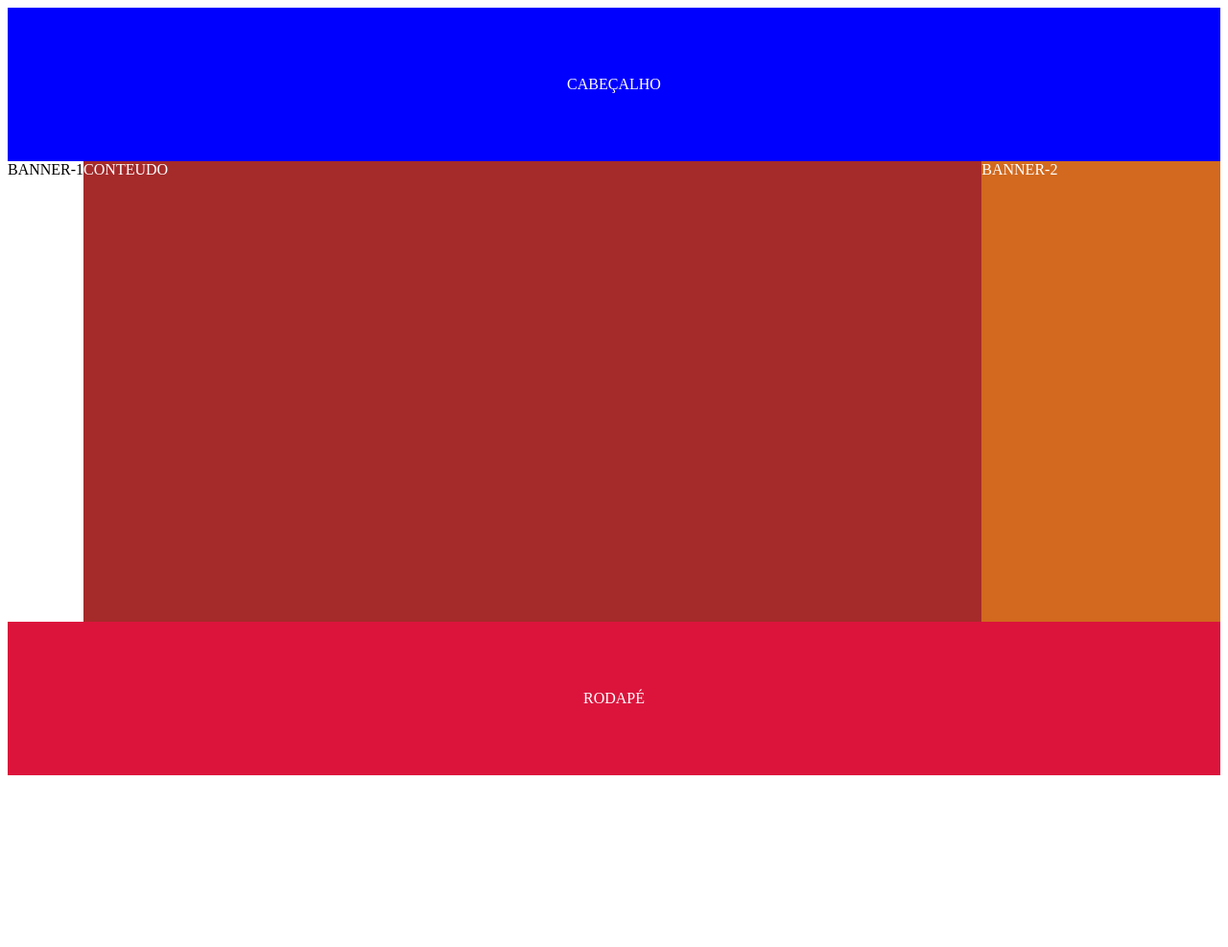
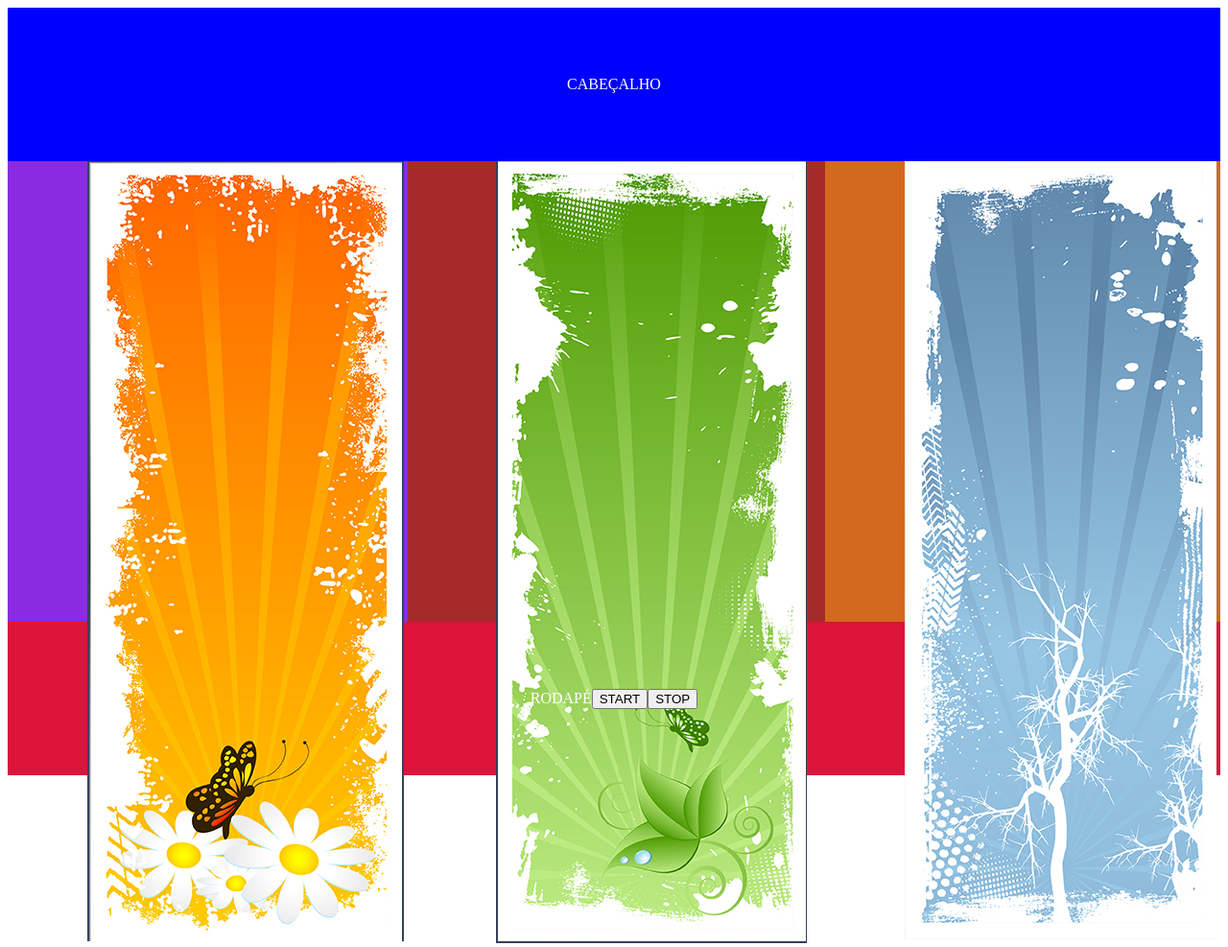
Before and after one commit to 1ESPF-2023/rm551649, a plain HTML site: page layout-cores.html in a window 1280 px wide. Shown: the whole page at 96% size. Before the commit the page ends 816 px from the top, so only its background shows below. Drawn offline with Linux system fonts and the light colour scheme.

Commit message:
tentando mudar imagem

```diff
--- a/js/script.js
+++ b/js/script.js
@@ -1,25 +1,25 @@
 //Recuperando o botão com o getElementById
-const botao = document.getElementById('btn-1');
+// const botao = document.getElementById('btn-1');
 
-//Recuperar um item específico com a
-//função querySelector(parâmetro)
-// const seletor = document.querySelector("li")
-// console.log(seletor.textContent)
+// //Recuperar um item específico com a
+// //função querySelector(parâmetro)
+// // const seletor = document.querySelector("li")
+// // console.log(seletor.textContent)
 
-//Recuperar uma lista de elementos com a função
-//querySelectorAll
+// //Recuperar uma lista de elementos com a função
+// //querySelectorAll
 
-const seletores = document.querySelectorAll('li')
+// const seletores = document.querySelectorAll('li')
 
-seletores.forEach((item)=>{
+// seletores.forEach((item)=>{
 
-    if(item.textContent == "Item - 15"){
-        let meuItem = item;
-        console.log(`Items selecionados: ${item.textContent}`);
-        meuItem.textContent = "TÁ DOMINADO!!"
-    }
+//     if(item.textContent == "Item - 15"){
+//         let meuItem = item;
+//         console.log(`Items selecionados: ${item.textContent}`);
+//         meuItem.textContent = "TÁ DOMINADO!!"
+//     }
 
-});
+// });
 
 //setTimeOut
 //setInterval
@@ -27,3 +27,41 @@ seletores.forEach((item)=>{
 //Math.Ceil
 //Math.Random
 //Math.Floor
+
+let tmp = "";
+
+function mudarCor(){
+
+    let r = 0;
+    let g = 0;
+    let b = 0;
+
+    r = Math.round(Math.random() * 255);
+    g = Math.round(Math.random() * 255);
+    b = Math.round(Math.random() * 255);
+
+    const cabecalho = document.querySelector(".cabecalho");
+
+    cabecalho.style.backgroundColor = `rgb(${r},${g},${b})`;
+
+    tmp = setTimeout(mudarCor,0);
+
+}
+
+function mudarImagem(){
+
+
+
+    const banner1 = document.querySelector(".banner-1");
+    const conteudo = document.querySelector(".conteudo");
+    const banner3 = document.querySelector(".banner-2");
+
+    img1 = "../img/banner-lateral-1.png"
+
+
+    if(img1){
+        banner1.Math.random(img1)
+    }
+
+    tmp2 = setTimeout(mudarImagem, 500)
+}
--- a/layout-cores.html
+++ b/layout-cores.html
@@ -16,18 +16,26 @@
     </header>
 
     <div class="container">
-        <aside class="banner">
+        <aside class="banner-1">
             <span>BANNER-1</span>
+            <img src="./img/banner-lateral-1.png" alt="">
         </aside>
         <section class="conteudo">
             <span>CONTEUDO</span>
+            <img src="./img/banner-lateral-2.png" alt="">
         </section>
         <aside class="banner-2">
             <span>BANNER-2</span>
+            <img src="./img/banner-lateral-3.png" alt="">
         </aside>
     </div>
 
-    <footre class="rodape"><span>RODAPÉ</span></footre>
+    <footer class="rodape">
+        <span>RODAPÉ</span>
+        <button onclick="mudarCor(),mudarImagem()">START</button>
+        <button onclick="clearTimeout(tmp),clarTimeout(tmp2)">STOP</button>
+
+    </footer>
 
 </body>
 </html>
```
